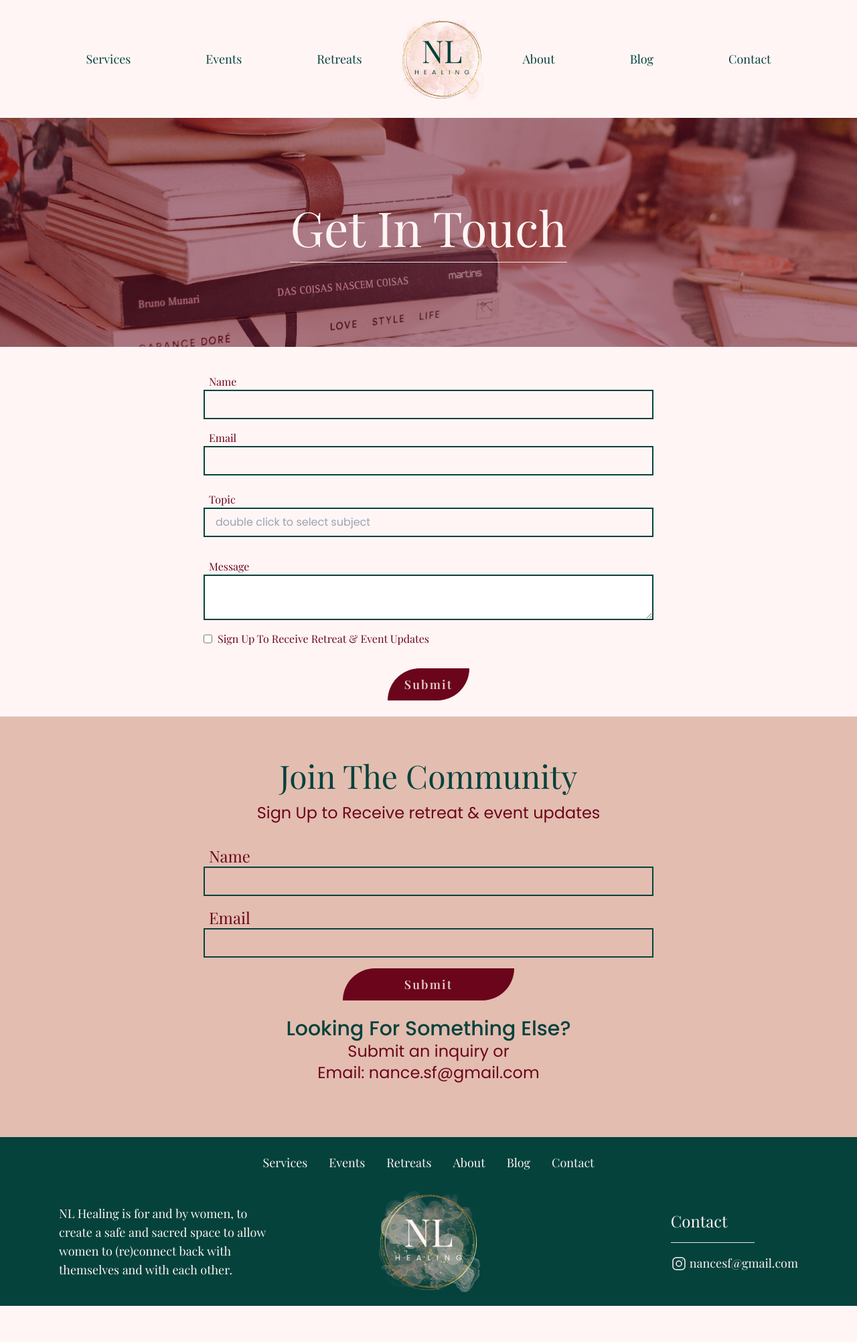
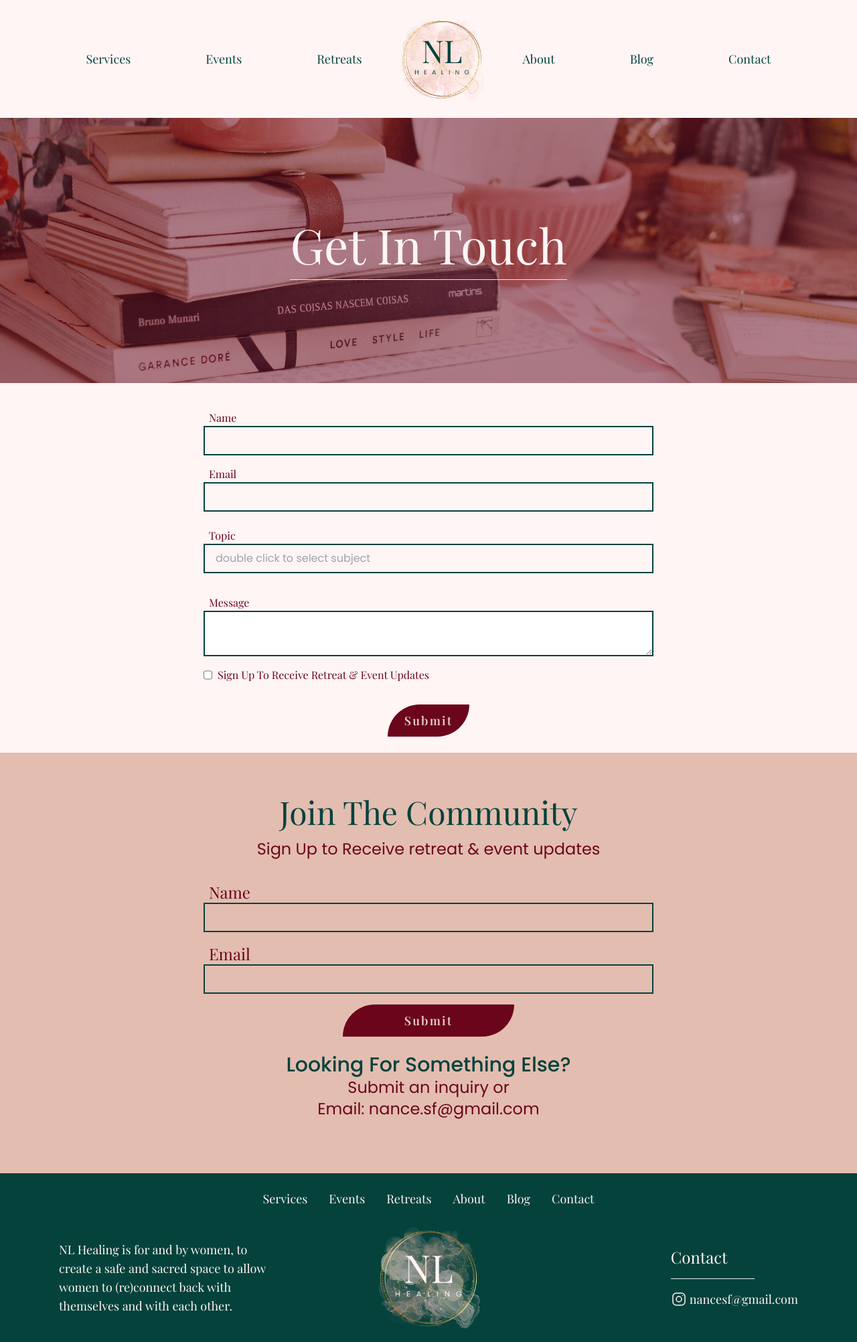
Before and after one commit to ViaSana/nl-healing, a Jekyll site: the page built from contact.html, in a window 1280 px wide. Shown: the whole page at 67% size. Built offline with Jekyll 4.4.1, drawn with Linux system fonts in a browser that asks for light colours; some web fonts are replaced; a style sheet for code colours, icons or effects is not loaded; before the commit the page ends 1950 px from its top, so only the background shows below that.

Commit message:
Update contact.html
add overlay-header

```diff
--- a/contact.html
+++ b/contact.html
@@ -8,14 +8,6 @@
   keywords:
   hide-from-google: false
 ---
-<div class="relative mb-4 text-base-100">
-  <img src="/assets/images/contact_banner.jpg" alt="Services Banner" class="object-cover h-[38vh]">
-  <div class="absolute inset-0 flex flex-row items-center justify-center p-4 text-left bg-opacity-50 bg-accent">
-    <div class="self-center text-base-100">
-      <h1>Get In Touch</h1>
-      <hr>
-    </div>
-  </div>
-</div>
+{% include overlay_header.html case="contact" %}
 
 {% include contact_form.html %}
```
